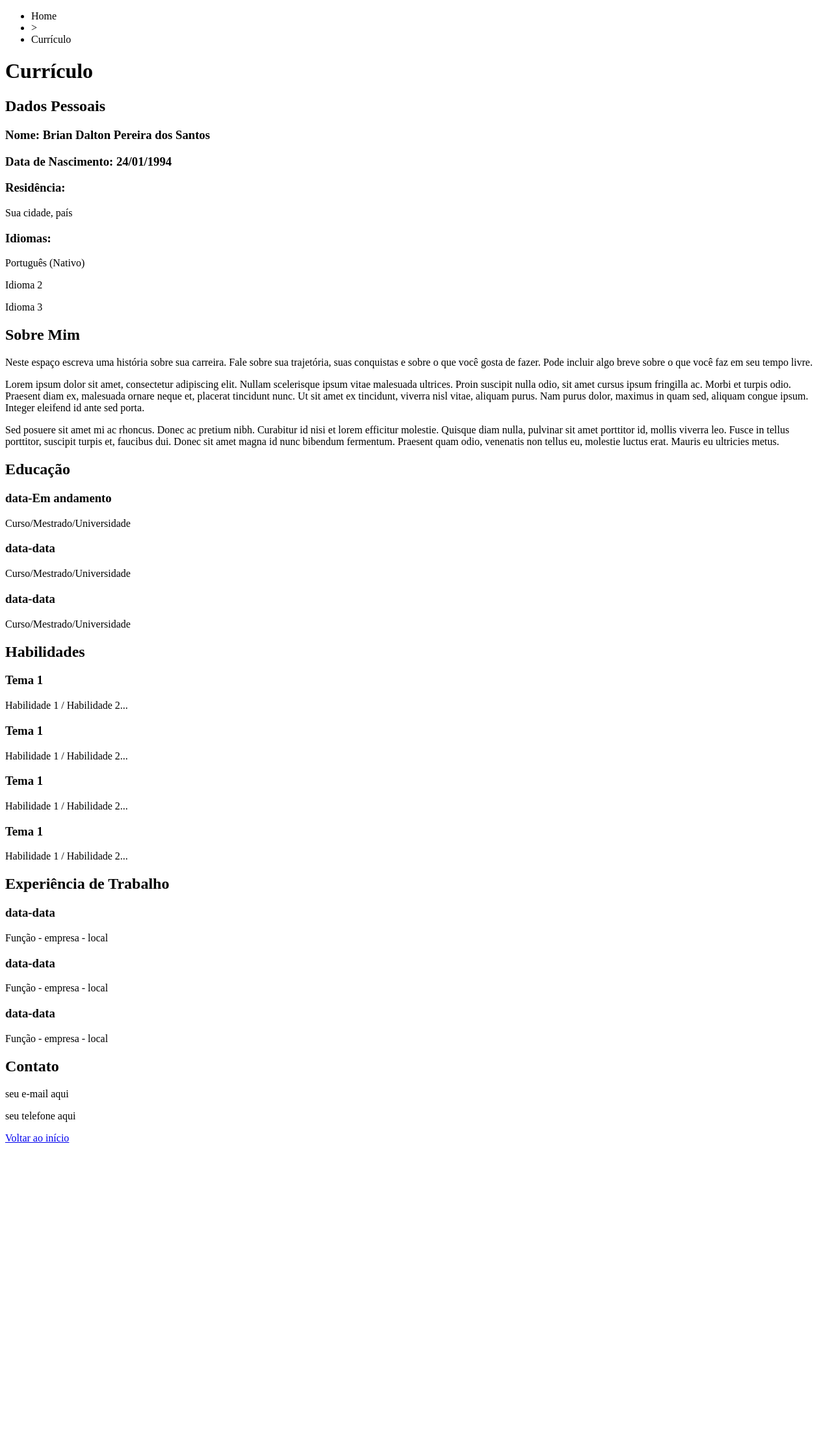
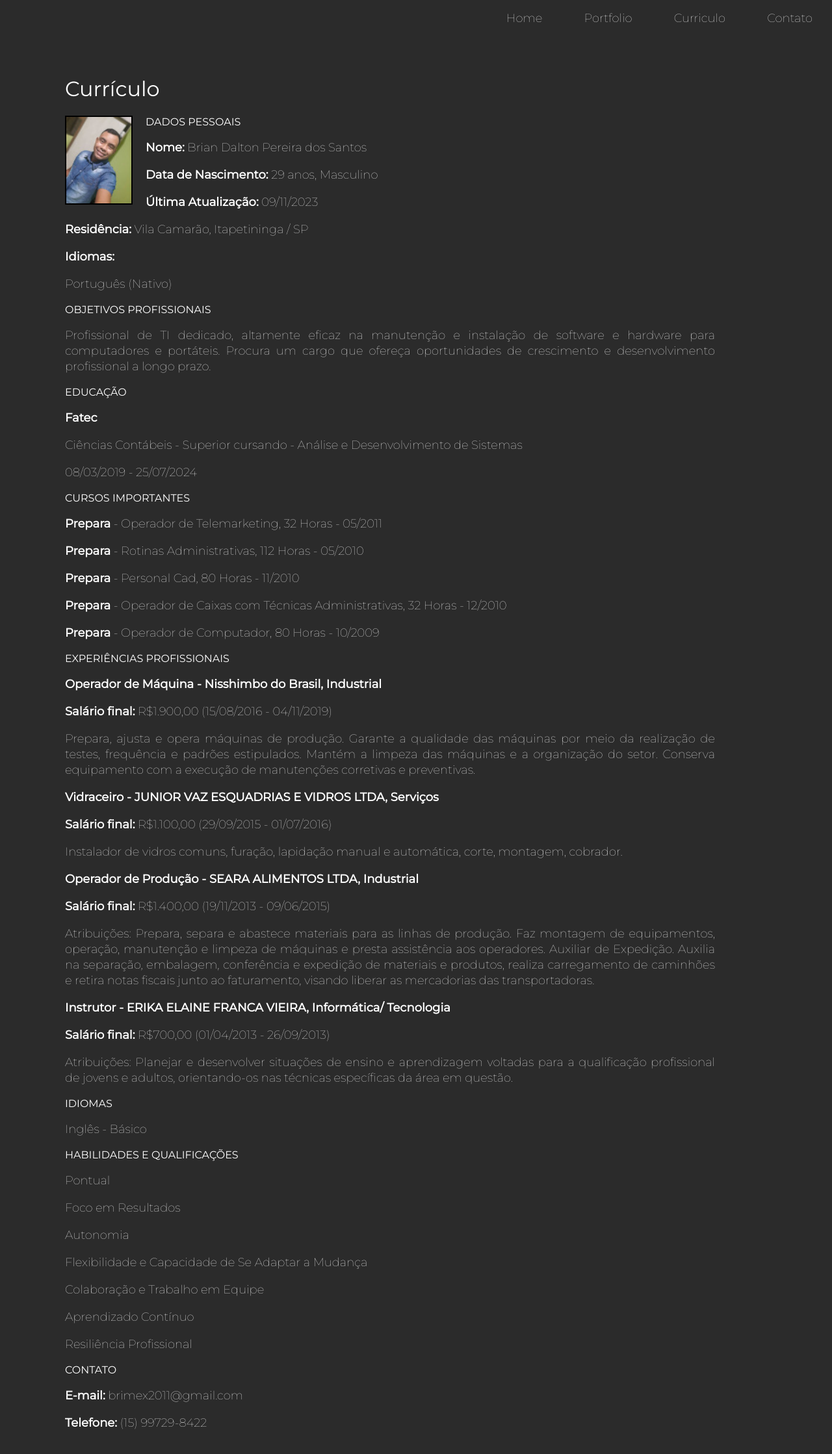
Before and after one commit to BrianDPs/portifolio, a plain HTML site: page curriculo.html in a window 1280 px wide. Shown: the whole page at 65% size. Before the commit the page ends 1769 px from the top, so only its background shows below. Drawn offline with Linux system fonts and the light colour scheme.

Commit message:
Meu comentário bonito

```diff
--- a/css/style.css
+++ b/css/style.css
@@ -12,6 +12,18 @@ body {
     background-color: #2b2b2b;
     color: white;
     height: 56px;
+
+    animation-name: navegacao;
+    animation-duration: 4s;
+}
+
+.navigation a {
+    color: white;
+    text-decoration: none;
+}
+
+.navigation a:hover {
+    color: #f27609;
 }
 
 .navigation ul {
@@ -31,6 +43,11 @@ body {
  font-size: 18px;
 }
 
+.navigation li.threeline-icon {
+    display: none;
+}
+
+
 .capa {
     color: white;
 }
@@ -48,6 +65,9 @@ body {
 .profile-pic {
     width: 39%;
     text-align: center;
+
+    animation-name: profile-capa;
+    animation-duration: 2s;
 }
 
 .profile-pic img {
@@ -59,6 +79,9 @@ body {
 .profile-title {
     vertical-align: top;
     width: 60%;
+
+    animation-name: titulo-capa;
+    animation-duration: 2s;
 }
 
 .profile-title h1 {
@@ -74,10 +97,155 @@ body {
     font-weight: 100;
     font-size: 16px;
 }
+.main {
+    padding: 40px 180px 80px 100px;
 
-li {
-    color: #f27609;
-    text-decoration: none;
-    font-size: 16px;
+    /*padding-top: 40px;
+    padding-right: 180px;
+    padding-bottom: 80px;
+    padding-left: 100px;*/
+}
+
+.cv-pic {
+    float: left;
+    width: 250px;
+    margin-right: 20px;
+    margin-bottom: 20px;
+}
+
+.main h1 {
+    color: white;
+    font-size: 32px;
+    font-weight: normal;
 
 }
+
+.main h2 {
+    color: white;
+    font-size: 16px;
+    text-transform: uppercase;
+    font-weight: normal;
+}
+
+
+.main h3 {
+    color: #f27609;
+    font-size: 12px;
+}
+
+.main p {
+    color: white;
+    font-size: 18px;
+    font-weight: 100;
+    line-height: 24px;
+    text-align: justify;
+}
+
+.caminho {
+    list-style: none;
+    color: grey;
+    padding-left: 0;
+}
+
+.caminho li {
+    display: inline-block;
+}
+
+.caminho a {
+    color: gray;
+}
+
+@keyframes profile-capa {
+    0% {transform: translate(0px, 20px)}
+    100% {transform: translate(0px, 0px)}
+}
+
+@keyframes titulo-capa {
+    0% {transform: translate(0px, -20px)}
+    100% {transform: translate(0px, 0px)}
+}
+
+@keyframes navegacao {
+    0% {opacity: 0;}
+    50% {opacity: 0;}
+    100% {opacity: 1;}
+}
+
+@media (max-width: 1000px) {
+
+    .navigation li {
+        display: none;
+    }
+
+    .navigation li.threeline-icon {
+        display: inline-block;
+    }
+
+    .capa div {
+        display: block;
+        height: auto;
+    }
+
+    .profile-pic {
+        width: 100%;
+    }
+
+    .profile-pic img {
+        max-width: 75%;
+        margin-top: 0;
+    }
+
+    .profile-title {
+
+        text-align: center;
+        width: 100%;
+    }
+
+    .profile-title h1 {
+        margin-top: 30px;
+        font-size: 36px;
+        margin-left:  20px;
+        margin-right: 25px;
+    }
+
+    .profile-pic h2 {
+        margin-top: 20px;
+        margin-left: 20px;
+        margin-right: 20px;
+    }
+}
+
+.menuJs {
+    height: auto;
+}
+
+.menuJs ul {
+    height: auto;
+    text-align: center;
+    padding-left: 15%;
+    padding-right: 15%;
+}
+
+.menuJs li {
+    display: block;
+    border-bottom: solid grey 1px;
+    width: 100%;
+    padding: 0;
+}
+.icon-container {
+    display: flex;
+    align-items: center;
+    margin-bottom: 20px;
+    color: white;
+}
+
+.icon-container img {
+    width: 200px;
+    height: 200px;
+    margin-right: 20px;
+
+}
+
+.icon-container p {
+    font-size: 50px;
+}
--- a/curriculo.html
+++ b/curriculo.html
@@ -1,120 +1,102 @@
 <!DOCTYPE html>
+<html>
+<head>
+    <title>Currículo - Brian Dalton Pereira dos Santos</title>
 
-<html>
-
-	<head>
-		<title>Currículo - Seu Nome</title>
-
-		<meta charset="utf-8">
-		<link rel="stylesheet" href="css/styles.css">
-
-	</head>
+    <meta charset="utf-8">
+    <link rel="stylesheet" href="css/style.css">
+    <link rel="preconnect" href="https://fonts.googleapis.com">
+    <link rel="preconnect" href="https://fonts.gstatic.com" crossorigin>
+    <link href="https://fonts.googleapis.com/css2?family=Montserrat:wght@100;300;400&display=swap" rel="stylesheet">
+</head>
 
 
-	<body>
-			<div>
+<body>
+    <div class="navigation">
+        <ul>
+            <li><a href="index.html">Home</a></li>
+            <li>Portfolio</li>
+            <li>Curriculo</li>
+            <li>Contato</li>
+        </ul>
+    </div>
 
-				<ul>
-					<li>Home</li>
-					<li>></li>
-					<li>Currículo</li>
-				</ul>
+        <div class="main">
 
-				<h1>Currículo</h1>
+        <h1>Currículo</h1>
 
+        <img class="cv-pic" src="img/foto 3x4.jpg" alt="Foto 3x4" style="width: 100px; height: 133px; border: 2px solid #000; margin-right: 20px; float: left;"/>
 
-					<h2>Dados Pessoais</h2>
+        <div>
+            <h2>Dados Pessoais</h2>
+            <p><strong>Nome:</strong> Brian Dalton Pereira dos Santos</p>
+            <p><strong>Data de Nascimento:</strong> 29 anos, Masculino</p>
+            <p><strong>Última Atualização:</strong> 09/11/2023</p>
+            <p><strong>Residência:</strong> Vila Camarão, Itapetininga / SP</p>
+            <p><strong>Idiomas:</strong></p>
+            <p>Português (Nativo)</p>
 
-						<h3>Nome: Brian Dalton Pereira dos Santos</h3>
+        </div>
 
-						<h3>Data de Nascimento: 24/01/1994</h3>
+        <div>
+            <h2>Objetivos Profissionais</h2>
+            <p>Profissional de TI dedicado, altamente eficaz na manutenção e instalação de software e hardware para computadores e portáteis. Procura um cargo que ofereça oportunidades de crescimento e desenvolvimento profissional a longo prazo.</p>
+        </div>
 
+        <div>
+            <h2>Educação</h2>
+            <p><strong>Fatec</strong></p>
+            <p>Ciências Contábeis - Superior cursando - Análise e Desenvolvimento de Sistemas</p>
+            <p>08/03/2019 - 25/07/2024</p>
+        </div>
 
+        <div>
+            <h2>Cursos Importantes</h2>
+            <p><strong>Prepara</strong> - Operador de Telemarketing, 32 Horas - 05/2011</p>
+            <p><strong>Prepara</strong> - Rotinas Administrativas, 112 Horas - 05/2010</p>
+            <p><strong>Prepara</strong> - Personal Cad, 80 Horas - 11/2010</p>
+            <p><strong>Prepara</strong> - Operador de Caixas com Técnicas Administrativas, 32 Horas - 12/2010</p>
+            <p><strong>Prepara</strong> - Operador de Computador, 80 Horas - 10/2009</p>
+        </div>
 
-						<h3>Residência:</h3>
+        <div>
+            <h2>Experiências Profissionais</h2>
+            <p><strong>Operador de Máquina - Nisshimbo do Brasil, Industrial</strong></p>
+            <p><strong>Salário final:</strong> R$1.900,00 (15/08/2016 - 04/11/2019)</p>
+            <p>Prepara, ajusta e opera máquinas de produção. Garante a qualidade das máquinas por meio da realização de testes, frequência e padrões estipulados. Mantém a limpeza das máquinas e a organização do setor. Conserva equipamento com a execução de manutenções corretivas e preventivas.</p>
+            <p><strong>Vidraceiro - JUNIOR VAZ ESQUADRIAS E VIDROS LTDA, Serviços</strong></p>
+            <p><strong>Salário final:</strong> R$1.100,00 (29/09/2015 - 01/07/2016)</p>
+            <p>Instalador de vidros comuns, furação, lapidação manual e automática, corte, montagem, cobrador.</p>
+            <p><strong>Operador de Produção - SEARA ALIMENTOS LTDA, Industrial</strong></p>
+            <p><strong>Salário final:</strong> R$1.400,00 (19/11/2013 - 09/06/2015)</p>
+            <p>Atribuições: Prepara, separa e abastece materiais para as linhas de produção. Faz montagem de equipamentos, operação, manutenção e limpeza de máquinas e presta assistência aos operadores. Auxiliar de Expedição. Auxilia na separação, embalagem, conferência e expedição de materiais e produtos, realiza carregamento de caminhões e retira notas fiscais junto ao faturamento, visando liberar as mercadorias das transportadoras.</p>
+            <p><strong>Instrutor - ERIKA ELAINE FRANCA VIEIRA, Informática/ Tecnologia</strong></p>
+            <p><strong>Salário final:</strong> R$700,00 (01/04/2013 - 26/09/2013)</p>
+            <p>Atribuições: Planejar e desenvolver situações de ensino e aprendizagem voltadas para a qualificação profissional de jovens e adultos, orientando-os nas técnicas específicas da área em questão.</p>
+        </div>
 
-							<p>Sua cidade, país</p>
+        <div>
+            <h2>Idiomas</h2>
+            <p>Inglês - Básico</p>
+        </div>
 
-						<h3>Idiomas:</h3>
+        <div>
+            <h2>Habilidades e Qualificações</h2>
+            <p>Pontual</p>
+            <p>Foco em Resultados</p>
+            <p>Autonomia</p>
+            <p>Flexibilidade e Capacidade de Se Adaptar a Mudança</p>
+            <p>Colaboração e Trabalho em Equipe</p>
+            <p>Aprendizado Contínuo</p>
+            <p>Resiliência Profissional</p>
+        </div>
 
-							<p>Português (Nativo)</p>
-							<p>Idioma 2</p>
-							<p>Idioma 3</p>
+        <div>
+            <h2>Contato</h2>
+            <p><strong>E-mail:</strong> brimex2011@gmail.com</p>
+            <p><strong>Telefone:</strong> (15) 99729-8422</p>
+        </div>
 
-
-					<h2>Sobre Mim</h2>
-
-							<p>Neste espaço escreva uma história sobre sua carreira. Fale sobre sua trajetória, suas conquistas e sobre o que você gosta de fazer. Pode incluir algo breve sobre o que você faz em seu tempo livre.</p>
-
-							<p>Lorem ipsum dolor sit amet, consectetur adipiscing elit. Nullam scelerisque ipsum vitae malesuada ultrices. Proin suscipit nulla odio, sit amet cursus ipsum fringilla ac. Morbi et turpis odio. Praesent diam ex, malesuada ornare neque et, placerat tincidunt nunc. Ut sit amet ex tincidunt, viverra nisl vitae, aliquam purus. Nam purus dolor, maximus in quam sed, aliquam congue ipsum. Integer eleifend id ante sed porta.</p>
-
-							<p>Sed posuere sit amet mi ac rhoncus. Donec ac pretium nibh. Curabitur id nisi et lorem efficitur molestie. Quisque diam nulla, pulvinar sit amet porttitor id, mollis viverra leo. Fusce in tellus porttitor, suscipit turpis et, faucibus dui. Donec sit amet magna id nunc bibendum fermentum. Praesent quam odio, venenatis non tellus eu, molestie luctus erat. Mauris eu ultricies metus.</p>
-
-
-					<h2>Educação</h2>
-
-						<h3>data-Em andamento</h3>
-
-							<p>Curso/Mestrado/Universidade</p>
-
-						<h3>data-data</h3>
-
-							<p>Curso/Mestrado/Universidade</p>
-
-						<h3>data-data</h3>
-
-							<p>Curso/Mestrado/Universidade</p>
-
-
-					<h2>Habilidades</h2>
-
-						<h3>Tema 1</h3>
-
-							<p>Habilidade 1 / Habilidade 2...</p>
-
-						<h3>Tema 1</h3>
-
-							<p>Habilidade 1 / Habilidade 2...</p>
-
-						<h3>Tema 1</h3>
-
-							<p>Habilidade 1 / Habilidade 2...</p>
-
-						<h3>Tema 1</h3>
-
-							<p>Habilidade 1 / Habilidade 2...</p>
-
-
-					<h2>Experiência de Trabalho</h2>
-
-						<h3>data-data</h3>
-
-							<p>Função - empresa - local</p>
-
-						<h3>data-data</h3>
-
-							<p>Função - empresa - local</p>
-
-						<h3>data-data</h3>
-
-							<p>Função - empresa - local</p>
-
-
-
-
-					<h2>Contato</h2>
-
-							<p>seu e-mail aqui</p>
-							<p>seu telefone aqui</p>
-
-
-				<a href="#">Voltar ao início<a>
-
-
-			</div>
-
-
-
-	</body>
-
+    </div>
+</body>
 </html>
```
Also changed, not shown: contato.html (added, +45 -0 lines), index.html (+6 -4 lines), img/email.png (added), img/tel.png (added), img/zap.png (added).
